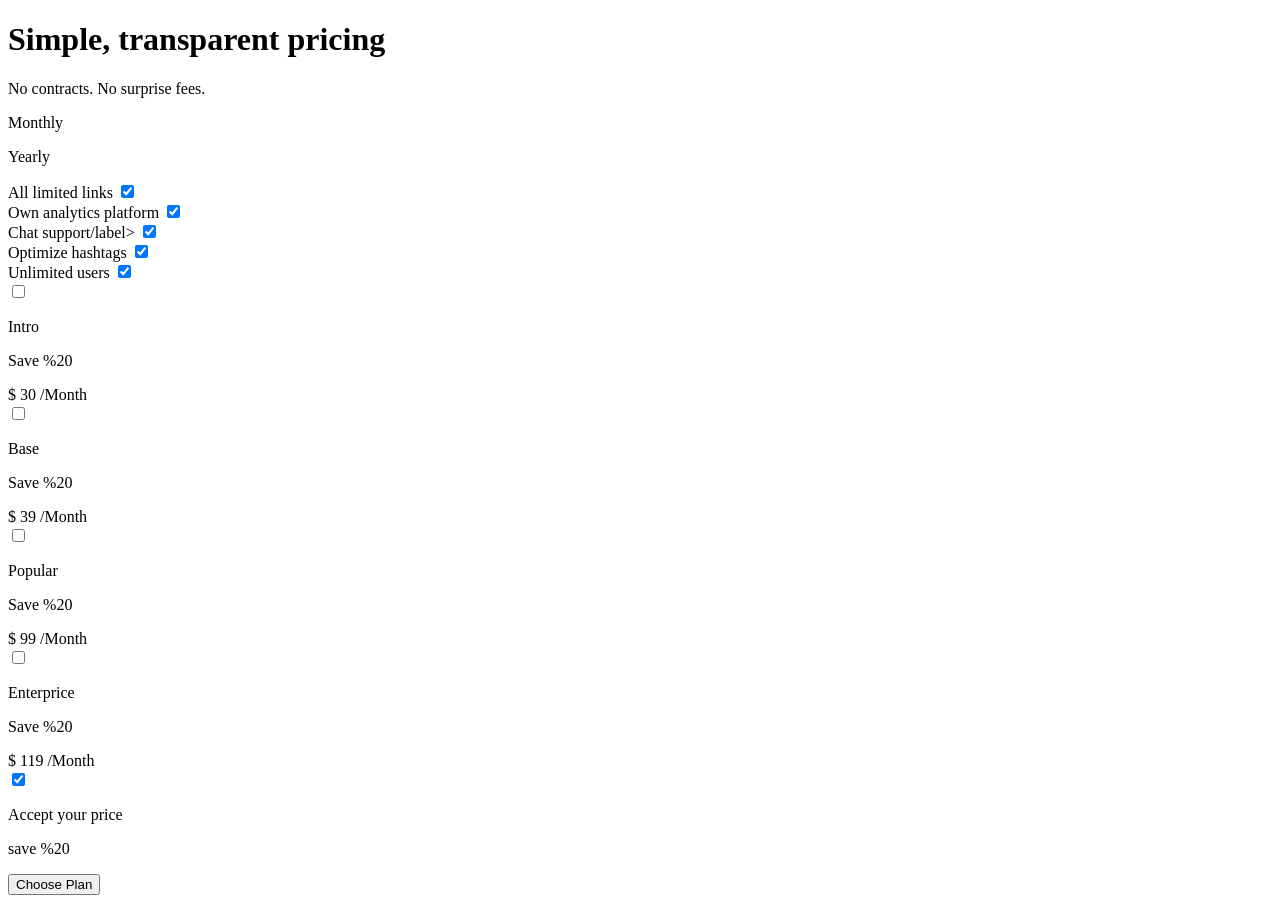
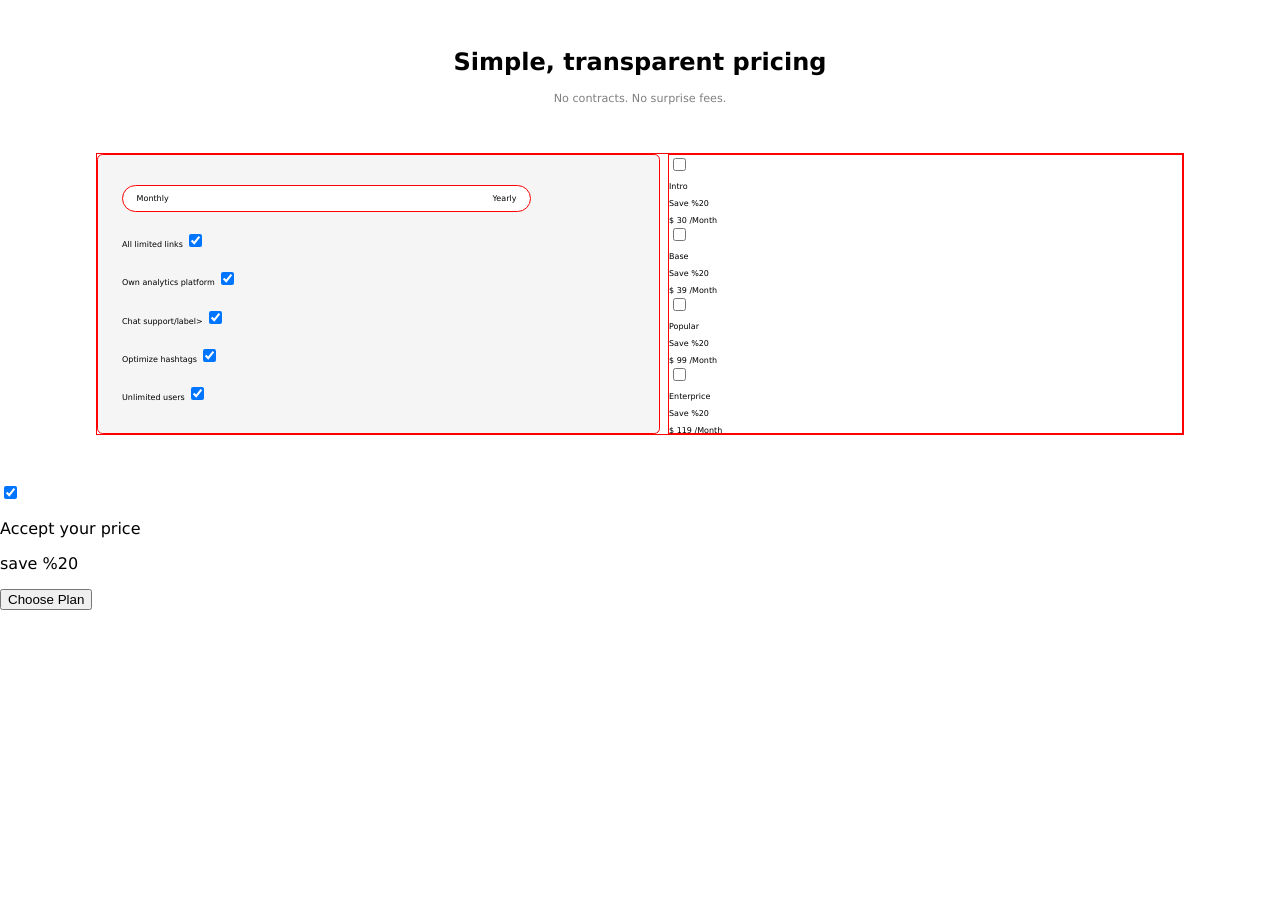
Before and after one commit to MeenaAlemiJalal/Simple-transparent-pricing, a plain HTML site: page index.html in a window 1280 px wide. After the commit the page ends 800 px from the top, so only its background shows below. Drawn offline with Linux system fonts and the light colour scheme.

Commit message:
header & features desgin

```diff
--- a/css/main.scss
+++ b/css/main.scss
@@ -0,0 +1,73 @@
+body{
+  margin: 0;
+  padding: 0;
+  font-family: Verdana, Geneva, Tahoma, sans-serif;
+}
+
+
+header {
+  text-align: center;
+  padding-top: 2em;
+  padding-top: 2em;
+
+  h1 {
+    font-size: 1.5em;
+    font-weight: bold;
+  }
+
+  p {
+    color:gray;
+    font-size: .7em;
+  }
+}
+
+main{
+  display: flex;
+  justify-content: space-between;
+  margin: 3em 6em;
+  border: solid red 1px;
+  height: 280px;
+
+}
+
+.features{
+  border: 1px solid red;
+  flex: 1;
+  margin-right: 1em;
+  background-color: rgb(245, 245, 245);
+  border-radius: .7em;
+  font-size: .5em;
+  padding: 1.3em 3em;
+  display: flex;
+  flex-direction: column;
+  justify-content: space-evenly;
+
+
+
+  .duration-switcher{
+    border: red 1px solid;
+    display: flex;
+    justify-content: space-between;
+    border-radius: 2em;
+    margin-right: 13em;
+    background-color: white;
+    padding: 0 1.7em;
+  }
+
+  /*.duration-switcher{
+
+    justify-content: space-between;
+    border: red 1px solid;
+    display: block;
+   */
+
+
+
+}
+
+.prices{
+  border: red 1px solid;
+  flex: 1;
+  font-size:.5em;
+
+}
--- a/index.html
+++ b/index.html
@@ -5,6 +5,7 @@
   <meta http-equiv="X-UA-Compatible" content="IE=edge">
   <meta name="viewport" content="width=device-width, initial-scale=1.0">
   <title>Simple, transparent pricing</title>
+  <link rel="stylesheet" href="css/main.css">
 </head>
 <body>
 
```
Also changed, not shown: css/main.css, 1 other file.
